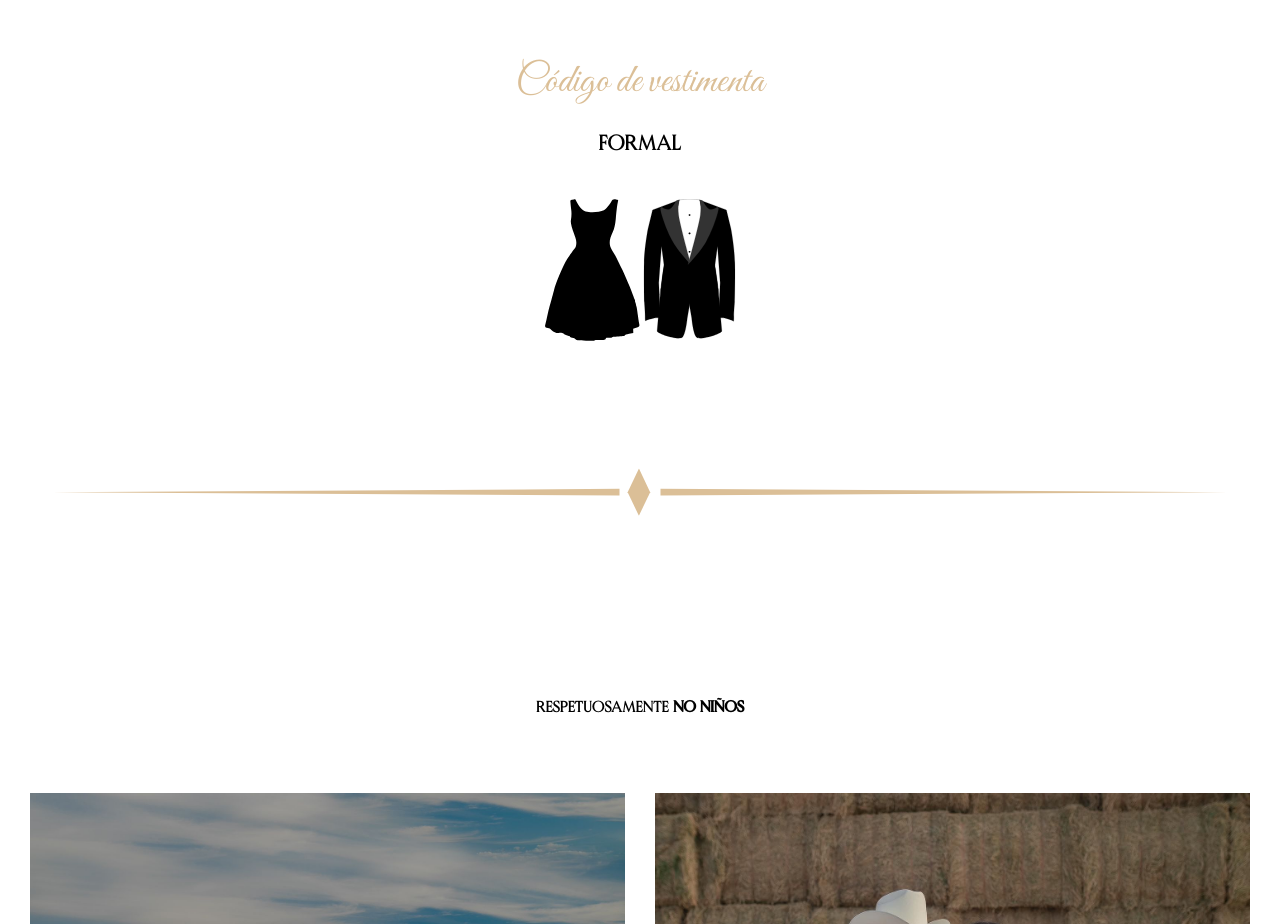
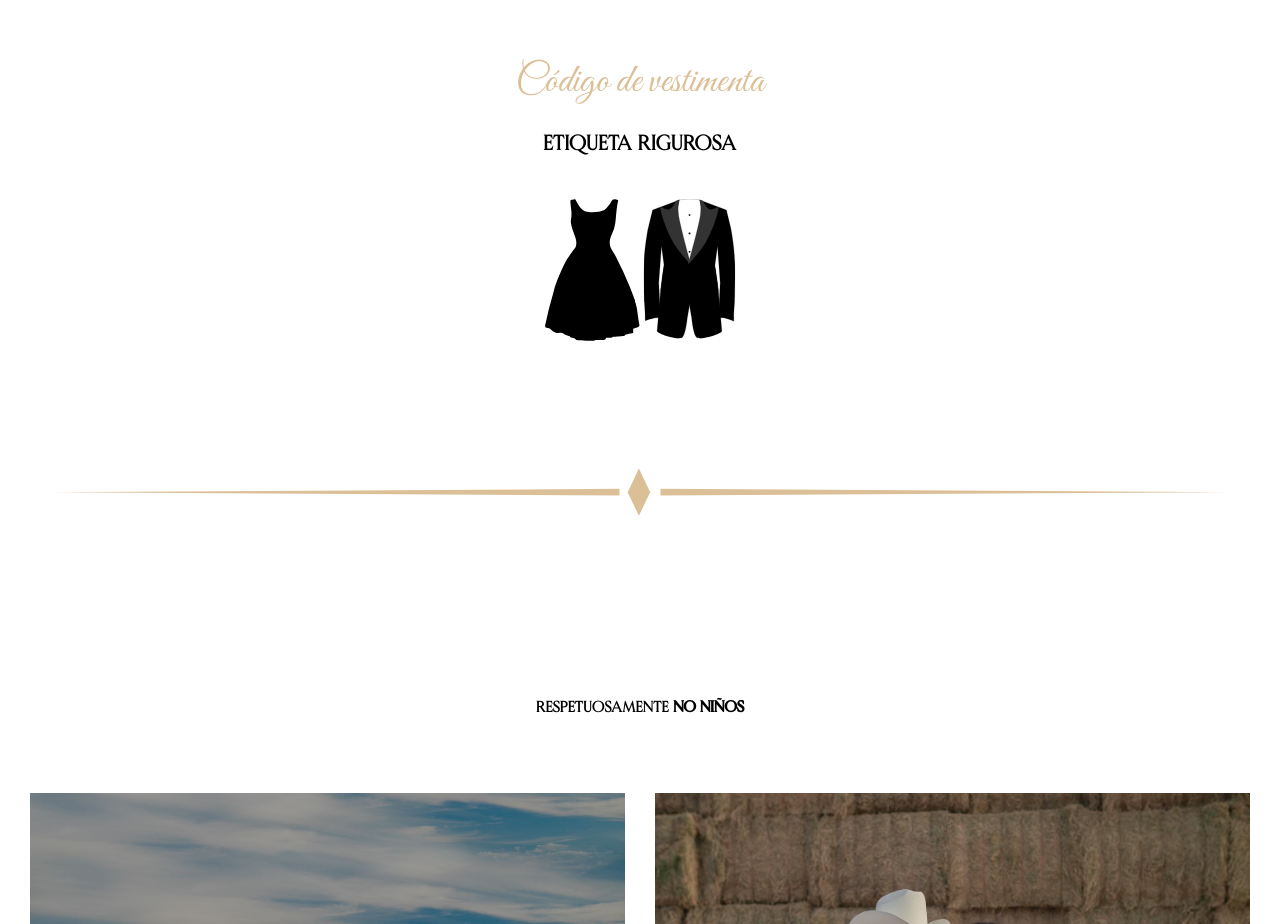
Before and after one commit to marianalero/invitacion-frida-brayan, a plain HTML site: page index.html in a window 1280 px wide. Shown: the part 5360-6284 px from the top of the page. Drawn offline with Linux system fonts and the light colour scheme; files whose address does not match are found by name; a web font is replaced by a local one.

Commit message:
dress code

```diff
--- a/index.html
+++ b/index.html
@@ -76,7 +76,7 @@
 
 		<div class="qbootstrap-hero" data-section="home">
 
-		<div class="qbootstrap-cover text-center" data-stellar-background-ratio="0.5" style="background-color:white;">
+		<div class="qbootstrap-cover text-center" data-stellar-background-ratio="0.5" style="background-color: white;">
 			<div class="display-t">
 				<div class="display-tc">
 					<div class="container" >
@@ -399,7 +399,7 @@
 
 		<div class="row" style="margin-top: 20px;margin-bottom: 50px;">
 			<div class="col-xs-12 col-sm-12 text-center p-3">
-				<div class="subtitle" >Formal</div>
+				<div class="subtitle" >Etiqueta rigurosa</div>
 			</div>
 			<div class="col-xs-12 col-sm-12 text-center p-3">
 				<img src="./images/Icons/dresscode.svg" height="200" />
```
Also changed, not shown: 1 other file.
